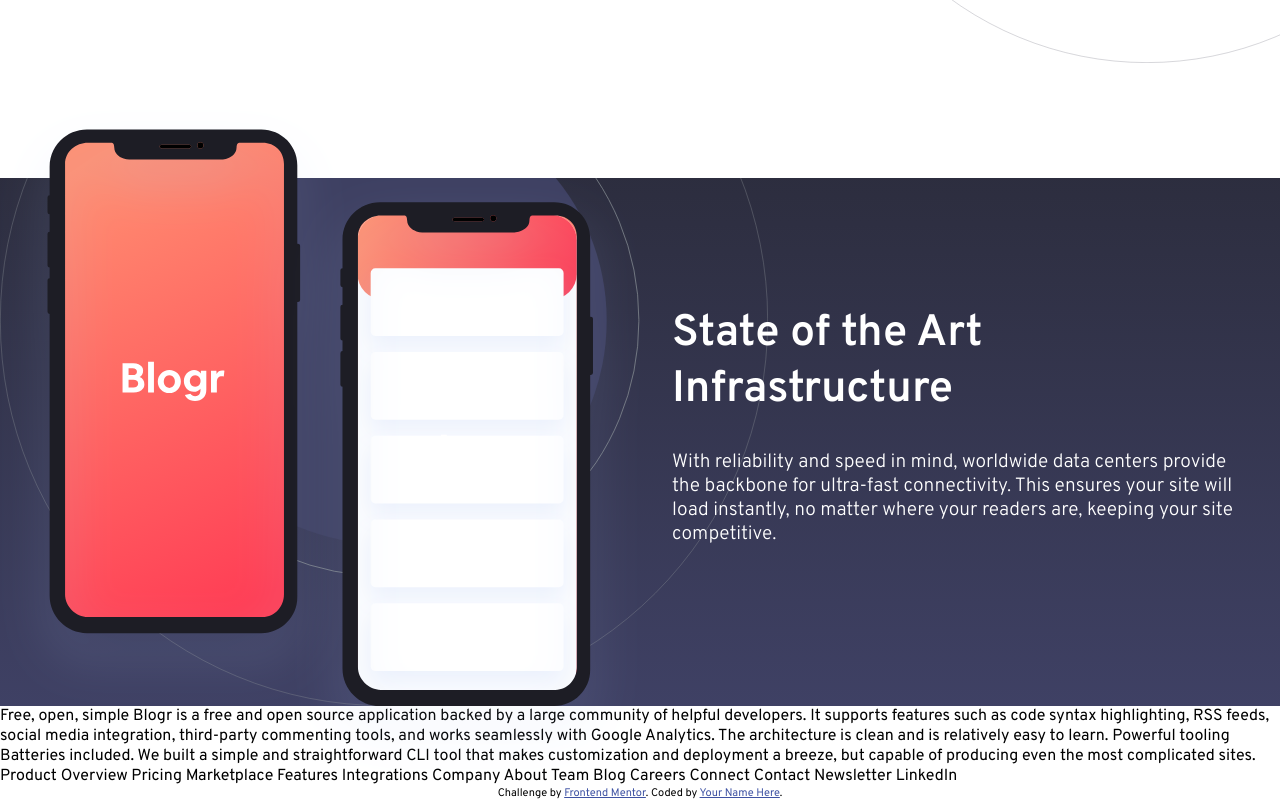
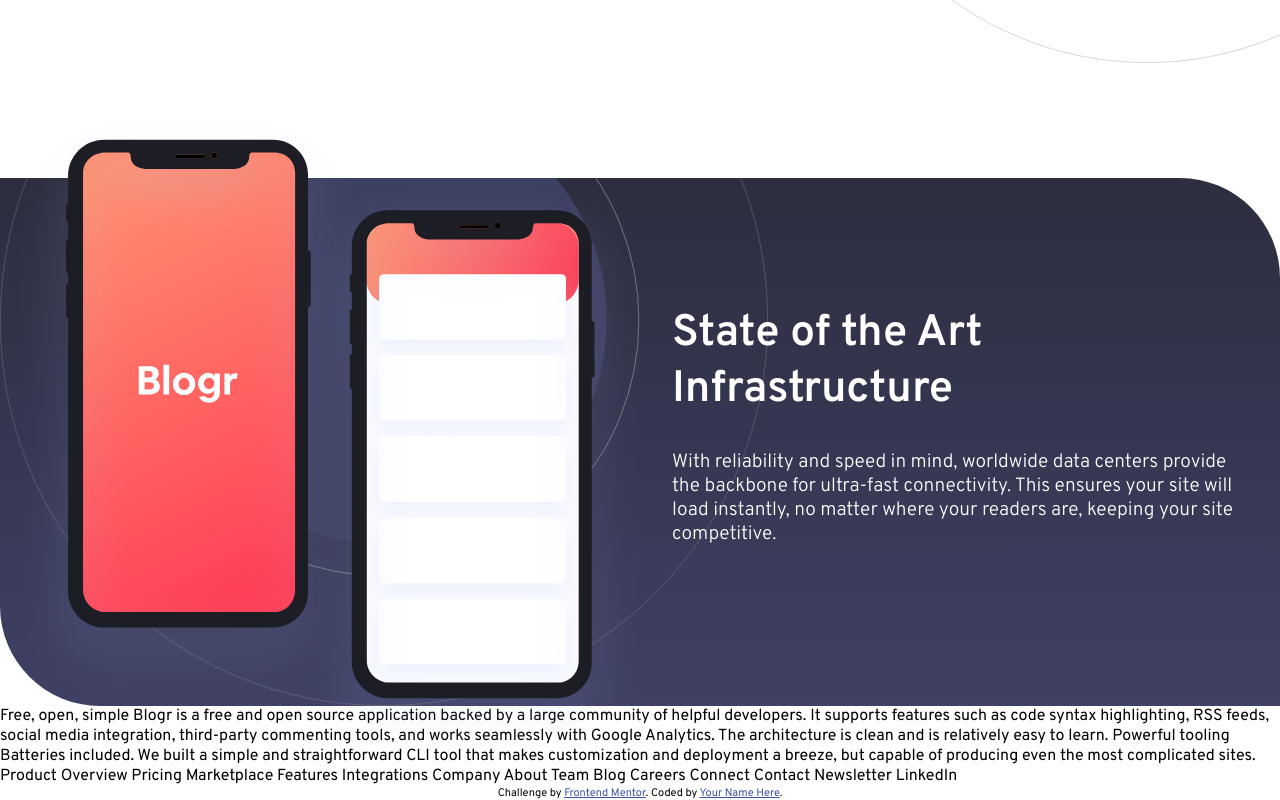
Before and after one commit to lucas-moont/blogdr-lp, a plain HTML site: page index.html in a window 1280 px wide. Shown: the part 1386-2186 px from the top of the page. Drawn offline with Linux system fonts and the light colour scheme.

Commit message:
Fixing border-radius of infrastructure section.

```diff
--- a/styles/main.css
+++ b/styles/main.css
@@ -304,6 +304,8 @@
     position: relative;
     padding: 128px 32px;
     background-image: linear-gradient(180deg, hsl(237, 17%, 21%), hsl(237, 23%, 32%));
+    border-top-right-radius: 100px;
+    border-bottom-left-radius: 100px;
 }
 
 #infrastructure::after{
@@ -322,8 +324,8 @@
 #infrastructure .firstCol img{
     position: absolute;
     right: 50%;
-    top: calc(50% - 335.95px);
-    width: 639px;
+    top: calc(50% - 324.5px);
+    width: 619px;
 
 }
 
@@ -340,3 +342,7 @@
 #infrastructure p{
     color: #FFF;
 }
+
+/*FUTURE FIXES*/
+
+/*FIX CELLPHONE IMAGES RESPONSIVITY IN INFRASTRUCTURE SECTION FOR TABLETS*/
```
